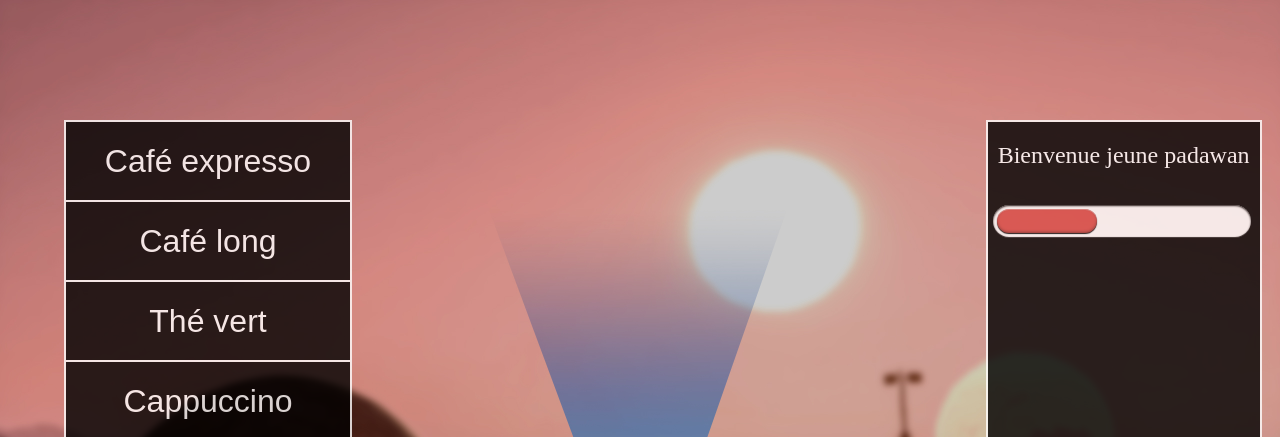
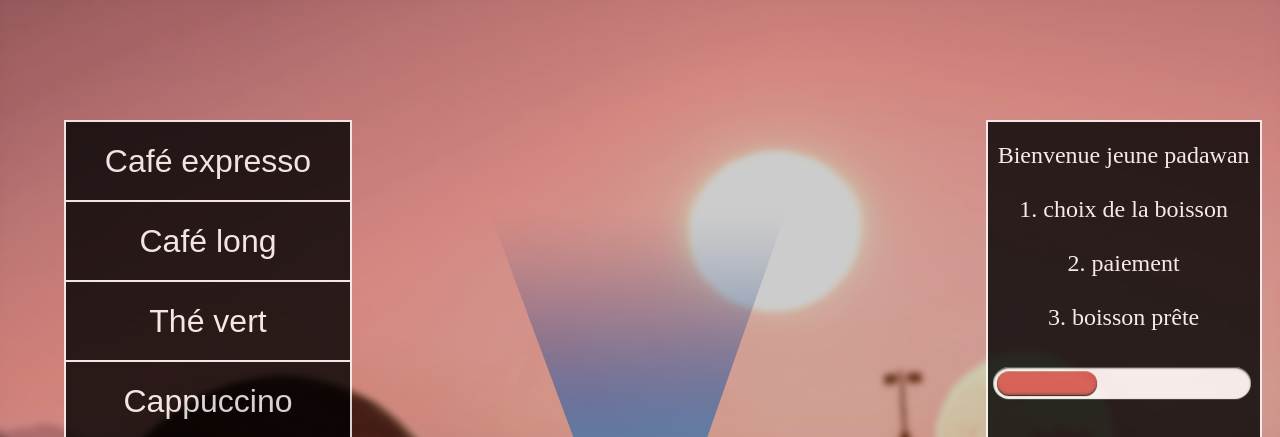
Before and after one commit to alex-smg/Machine-Cafe, a plain HTML site: page index.html in a window 1280 px wide. Shown: the top 437 px of the page. Drawn offline with Linux system fonts and the light colour scheme.

Commit message:
front
txt

```diff
--- a/css/style.css
+++ b/css/style.css
@@ -137,7 +137,7 @@ html{
 }
 
 #cercle3 {
-    border:none;
+    border: none;
     display: inline-block;
     width: 30px;
     height: 30px;
--- a/index.html
+++ b/index.html
@@ -11,7 +11,7 @@
     <embed src="cantina.mp3" autostart="true" loop="true" hidden="true">
     <a onclick="alert('Dark Vador see you! only admin');"><img src="img/admin.png"  id="admin" ></a>
     <div class="LCD">
-        <p>Bienvenue jeune padawan</p>
+        <p>Bienvenue jeune padawan<br><br>1. choix de la boisson<br><br>2. paiement<br><br>3. boisson prête</p>
         <br>
         <br>
         <div class="bar">
```
